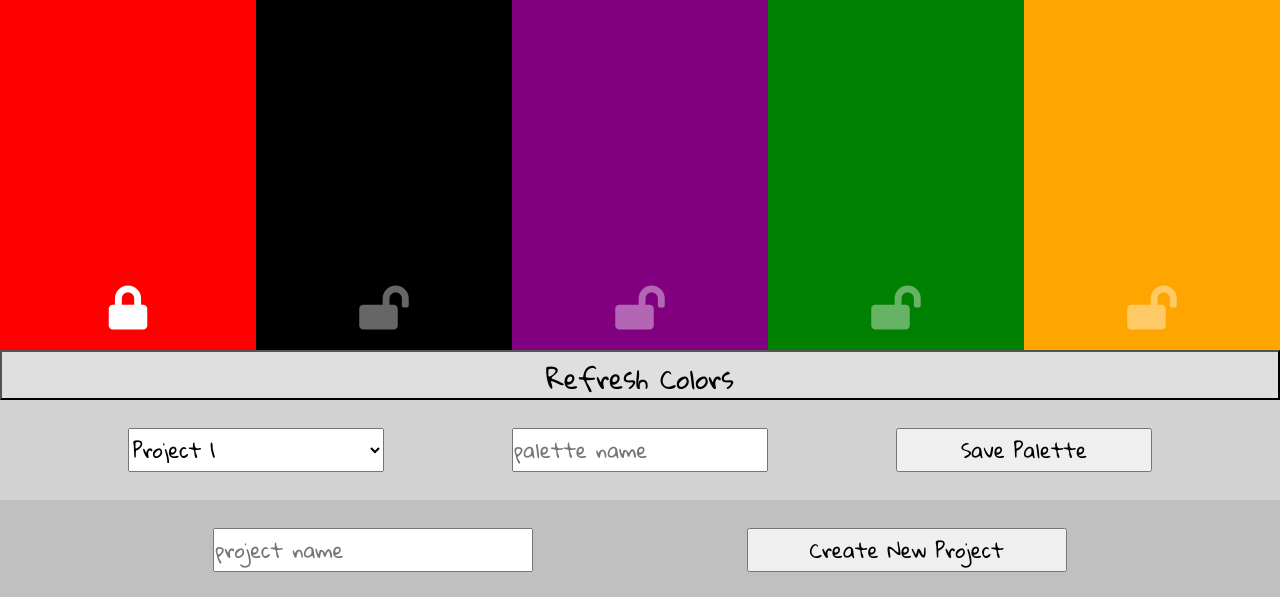
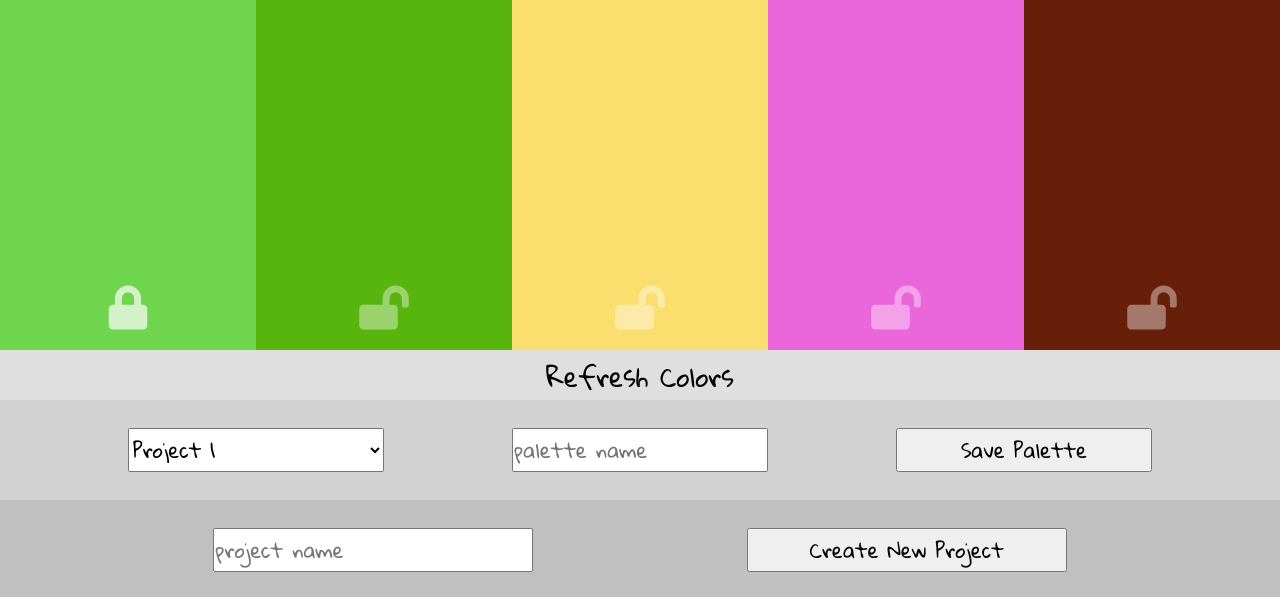
Before and after one commit to christopherchateau/palette-picker, a website: page public/index.html in a window 1280 px wide. Both pictures are taken after a click on the icon 128 px from the left and 308 px from the top of the page. Shown: the top 597 px of the page. Drawn offline with nearby package versions, Linux system fonts and the light colour scheme.

Commit message:
Add generateRandomColors func and event listener to refresh colors btn

```diff
--- a/public/css/styles.css
+++ b/public/css/styles.css
@@ -17,26 +17,6 @@ body {
   grid-template-columns: repeat(5, 1fr);
 }
 
-.color-1 {
-  background: red;
-}
-
-.color-2 {
-  background: black;
-}
-
-.color-3 {
-  background: purple;
-}
-
-.color-4 {
-  background: green;
-}
-
-.color-5 {
-  background: orange;
-}
-
 .color-1,
 .color-2,
 .color-3,
@@ -54,12 +34,17 @@ body {
   font-size: 44px;
 }
 
+.fa-lock {
+  opacity: 0.7;
+}
+
 .fa-lock-open {
-  opacity: .4;
+  opacity: 0.4;
 }
 
 .refresh-colors-btn {
   background: rgb(223, 223, 223);
+  border: none;
   cursor: pointer;
   font-size: 26px;
 }
@@ -133,3 +118,7 @@ body {
   color: white;
   transition: all 0.4s ease-in-out;
 }
+
+.refresh-colors-btn {
+  outline: none;
+}
--- a/public/js/scripts.js
+++ b/public/js/scripts.js
@@ -1,22 +1,35 @@
-const toggleLock = e => {
-  $(e.target).toggleClass("fa-lock-open");
-  $(e.target).toggleClass("fa-lock");
-};
+$(".fas").on("click", toggleLock);
+$(".refresh-colors-btn").on("click", generateRandomColors);
 
-const generateRandomValue = () => {
+function generateRandomColors() {
+  const colors = [];
+
+  while (colors.length < 5) {
+    colors.push(generateRandomHexCode());
+  }
+  for (let i = 1; i <= 5; i++) {
+    $(`.color-${i}`).css("background-color", colors[i - 1]);
+  }
+}
+
+function generateRandomHexCode() {
+  let hexCode = "#";
+
+  while (hexCode.length < 7) {
+    hexCode += generateRandomHexValue();
+  }
+  return hexCode;
+}
+
+function generateRandomHexValue() {
   const values = [0, 1, 2, 3, 4, 5, 6, 7, 8, 9, "a", "b", "c", "d", "e", "f"];
   const randomIndex = Math.floor(Math.random() * 16);
   return values[randomIndex];
-};
+}
 
-const generateRandomHexCode = () => {
-  let hexCode = ''
+function toggleLock(e) {
+  $(e.target).toggleClass("fa-lock-open");
+  $(e.target).toggleClass("fa-lock");
+}
 
-  while (hexCode.length < 6) {
-    hexCode += generateRandomValue();
-  }
-  console.log(hexCode);
-};
-
-$(".fas").on("click", toggleLock);
-generateRandomHexCode();
+generateRandomColors();
```
